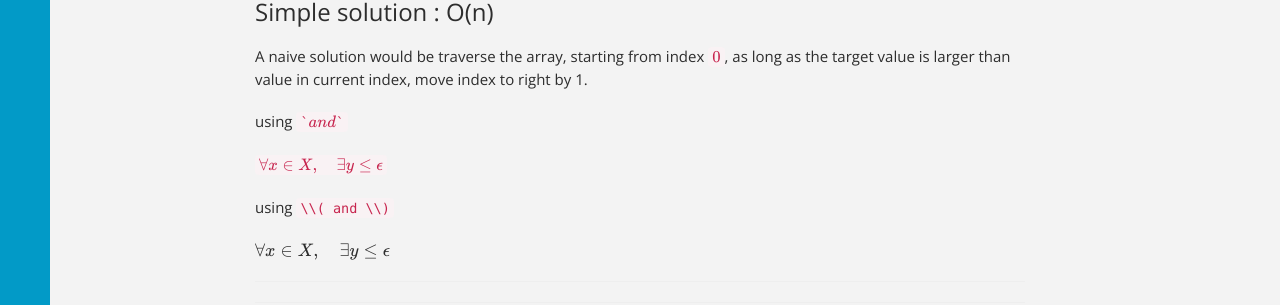
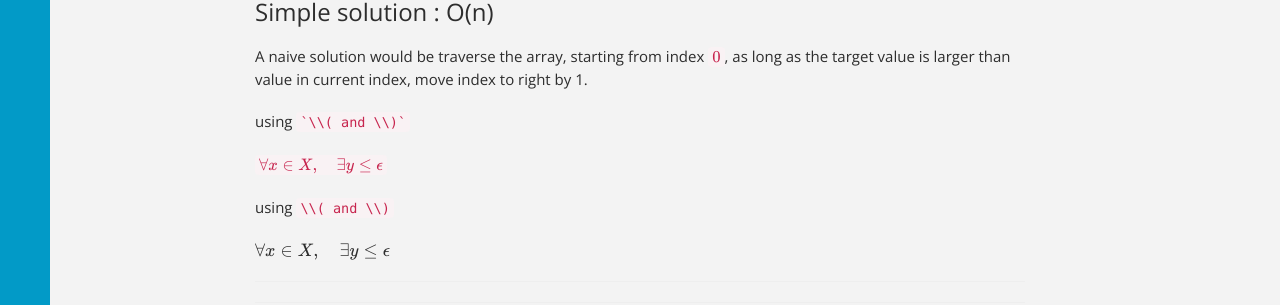
Before and after one commit to joysword/joysword.github.io, a Jekyll site: the page built from _posts/2014-09-10-search_insert_position.md, in a window 1280 px wide. Shown: the part 638-943 px from the top of the page. Built offline with Jekyll 4.4.1, drawn with Linux system fonts in a browser that asks for light colours; nearby versions of some CDN libraries; Markdown is read by kramdown in place of the engine named in the settings; formulas are drawn with MathJax 3; comment, search, counter and statistics services are not loaded.

```diff
--- a/_posts/2014-09-10-search_insert_position.md
+++ b/_posts/2014-09-10-search_insert_position.md
@@ -28,7 +28,7 @@ tags: LeetCode algorithm interview
 #### Simple solution : O(n)
 A naive solution would be traverse the array, starting from index `\(0\)`, as long as the target value is larger than value in current index, move index to right by 1.
 
-using `` `\( and \)` ``
+using `` `\\( and \\)` ``
 
 `\(\forall x \in X, \quad \exists y \leq \epsilon\)`
 
```
